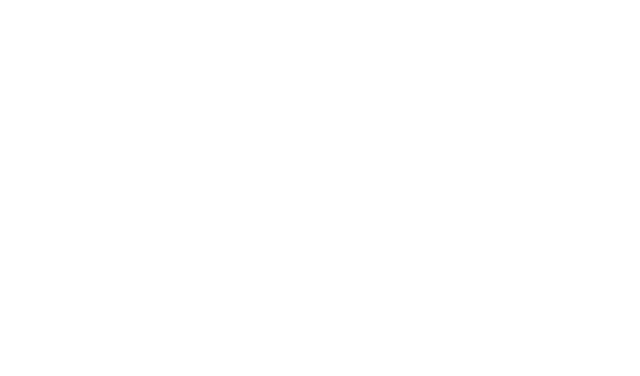
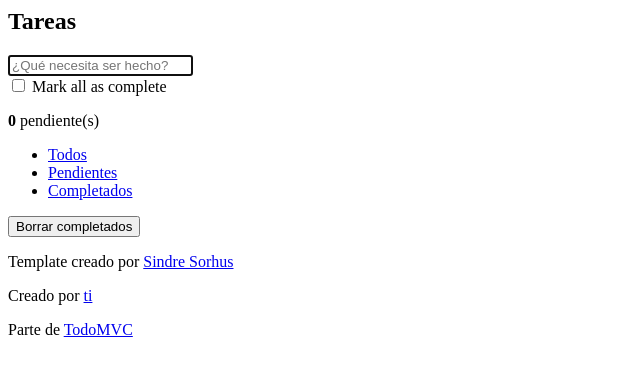
Before and after one commit to JuanIgnacioPiroso/todo-app, a website: page index.html in a window 1280 px wide. Shown: the whole page, without its empty margins (0-640 px from the left). Drawn offline with Linux system fonts and the light colour scheme.

Commit message:
index changed

```diff
--- a/index.html
+++ b/index.html
@@ -1,13 +1,60 @@
-<!DOCTYPE html>
-<html lang="en">
-  <head>
-    <meta charset="UTF-8" />
-    <link rel="icon" type="image/svg+xml" href="/vite.svg" />
-    <meta name="viewport" content="width=device-width, initial-scale=1.0" />
-    <title>Todo App</title>
-  </head>
-  <body>
-    <div id="app"></div>
-    <script type="module" src="/main.js"></script>
-  </body>
-</html>
+<section class="todoapp">
+  <header class="header">
+      <h1>Tareas</h1>
+      <input id="new-todo-input" class="new-todo" placeholder="¿Qué necesita ser hecho?" autofocus>
+  </header>
+
+  <!-- This section should be hidden by default and shown when there are todos -->
+  <section class="main">
+      <input id="toggle-all" class="toggle-all" type="checkbox">
+      <label for="toggle-all">Mark all as complete</label>
+      <ul class="todo-list">
+          <!-- These are here just to show the structure of the list items -->
+          <!-- List items should get the class "editing" when editing and "completed" when marked as completed -->
+          <!-- <li class="completed" data-id="abc">
+              <div class="view">
+                  <input class="toggle" type="checkbox" checked>
+                  <label>Probar JavaScript</label>
+                  <button class="destroy"></button>
+              </div>
+              <input class="edit" value="Create a TodoMVC template">
+          </li> -->
+          <!-- <li>
+              <div class="view">
+                  <input class="toggle" type="checkbox">
+                  <label>Comprar un unicornio</label>
+                  <button class="destroy"></button>
+              </div>
+              <input class="edit" value="Rule the web">
+          </li> -->
+      </ul>
+  </section>
+
+  <!-- This footer should hidden by default and shown when there are todos -->
+  <footer class="footer">
+      <!-- This should be "0 items left" by default -->
+      <span class="todo-count"><strong id="pending-count">0</strong> pendiente(s)</span>
+      <!-- Remove this if you don't implement routing -->
+      <ul class="filters">
+          <li>
+              <a class="selected filtro" class="selected" href="#/">Todos</a>
+          </li>
+          <li>
+              <a class="filtro" href="#/active">Pendientes</a>
+          </li>
+          <li>
+              <a class="filtro" href="#/completed">Completados</a>
+          </li>
+      </ul>
+      <!-- Hidden if no completed items are left ↓ -->
+      <button class="clear-completed">Borrar completados</button>
+  </footer>
+</section>
+
+
+<footer class="info">
+  <p>Template creado por <a href="http://sindresorhus.com">Sindre Sorhus</a></p>
+  <!-- Change this out with your name and url ↓ -->
+  <p>Creado por <a href="http://todomvc.com">ti</a></p>
+  <p>Parte de <a href="http://todomvc.com">TodoMVC</a></p>
+</footer>
```
